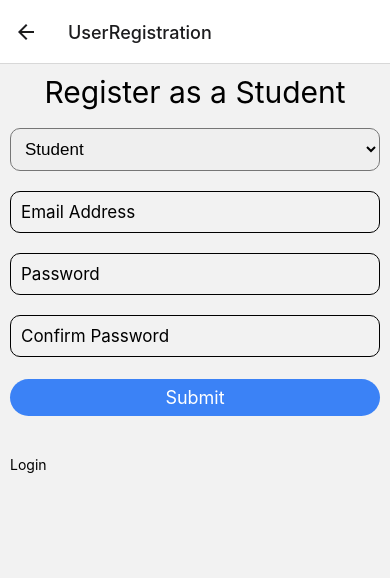
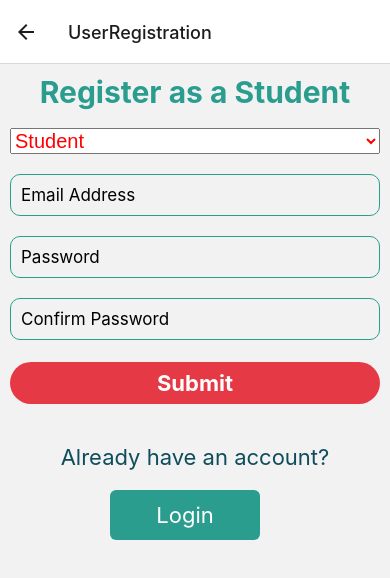
Before and after one commit to Dreamer-Muniru/ClassLink, a React Native app: screen /UserRegistration in a window 390 px wide. Shown: the top 578 px of the page. Built offline with nearby package versions, Linux system fonts and the light colour scheme; no server answers.

Commit message:
Improved Register Screen UI

```diff
--- a/screens/UserLogin.js
+++ b/screens/UserLogin.js
@@ -66,7 +66,7 @@ export default function UserLogin({navigation}) {
       <View className="mt-8">
         <Text className="text-[22px] text-[#0f4c5c] text-center">Don't have an account?</Text>
         <TouchableOpacity className="mt-8 justify-items-center" onPress={() => navigation.navigate("UserRegistration")}>
-          <Text style={styles.register_text} className="text-[22px] text-clip bg-[#e63946] text-white w-[100px] p-2 ">Register</Text>
+          <Text className="text-[22px] text-center bg-[#2a9d8f] text-white w-[150px] p-3 ml-[100px] rounded-md ">Register</Text>
         </TouchableOpacity>
       </View>
     </View>
@@ -83,14 +83,14 @@ const styles = StyleSheet.create({
   },
   header: {
     fontSize: 40,
-    color: '#0f4c5c',
+    color: '#2a9d8f',
     textAlign: 'center',
     marginBottom: 20,
     fontWeight: 'bold',
   },
   input: {
     borderWidth: 1,
-    borderColor: '#0f4c5c',
+    borderColor: '#2a9d8f',
     borderRadius: 5,
     padding: 10,
     marginBottom: 15,
@@ -101,13 +101,11 @@ const styles = StyleSheet.create({
     borderRadius: 5,
     alignItems: 'center',
   },
-  register_text:{
-    marginLeft: 100,
-    borderRadius: 10
-  },
+
   buttonText: {
     color: '#fff',
     fontSize: 20,
+    fontWeight: 'bold'
   },
 
 });
--- a/screens/UserRegistration.js
+++ b/screens/UserRegistration.js
@@ -81,7 +81,7 @@ export default function UserRegistration({ navigation }) {
 
     return (
         <ScrollView style={styles.container}>
-            <Text className="text-center text-[30px] text-grey-500 mb-2">
+            <Text className="text-center text-[30px] text-[#2a9d8f] mb-2 font-bold">
                 Register as a {role === 'teacher' ? 'Teacher' : 'Student'}
             </Text>
 
@@ -110,7 +110,7 @@ export default function UserRegistration({ navigation }) {
                         {/* Role Selection */}
                         <Picker
                             selectedValue={role}
-                            style={styles.input}
+                            style={styles.picker_input}
                             onValueChange={(itemValue) => setRole(itemValue)}
                         >
                             <Picker.Item label="Student" value="student" />
@@ -205,16 +205,18 @@ export default function UserRegistration({ navigation }) {
                         )}
 
                         {/* Submit button */}
-                        <TouchableOpacity onPress={handleSubmit} style={{ backgroundColor: loading ? '#ccc' : 'blue' }} disabled={loading} className="p-2 mt-3 mb-10 bg-blue-500 rounded-full">
-                            {loading ? <ActivityIndicator color="green" /> : <Text className="text-center text-white text-[18px]">Submit</Text>}
+                        <TouchableOpacity onPress={handleSubmit} style={{ backgroundColor: loading ? '#ccc' : '#e63946' }} disabled={loading} className="p-2 mt-3 mb-10 rounded-full">
+                            {loading ? <ActivityIndicator color="green" /> : <Text className="text-center font-bold text-white text-[22px]">Submit</Text>}
                         </TouchableOpacity>
                     </View>
                 )}
             </Formik>
-
-            <TouchableOpacity onPress={() => navigation.navigate('UserLogin')}>
-                <Text>Login</Text>
-            </TouchableOpacity>
+            <View>
+                <Text className="text-[22px] text-[#0f4c5c] text-center">Already have an account?</Text>
+                <TouchableOpacity onPress={() => navigation.navigate('UserLogin')} className="mt-5">
+                    <Text className="text-[22px] text-center bg-[#2a9d8f] text-white w-[150px] p-3 ml-[100px] rounded-md ">Login</Text>
+                </TouchableOpacity>
+            </View>
         </ScrollView>
     );
 }
@@ -225,15 +227,22 @@ const styles = StyleSheet.create({
     },
     input: {
         borderWidth: 1,
+        borderColor: '#2a9d8f',
         borderRadius: 10,
         padding: 10,
         marginTop: 10,
         marginBottom: 10,
         fontSize: 17,
     },
+    picker_input:{
+        color: 'red',
+        marginTop: 10,
+        marginBottom: 10,
+        fontSize: 20,
+    },
     error: {
         color: 'red',
-        fontSize: 12,
+        fontSize: 16,
         marginBottom: 5,
     },
 });
```
